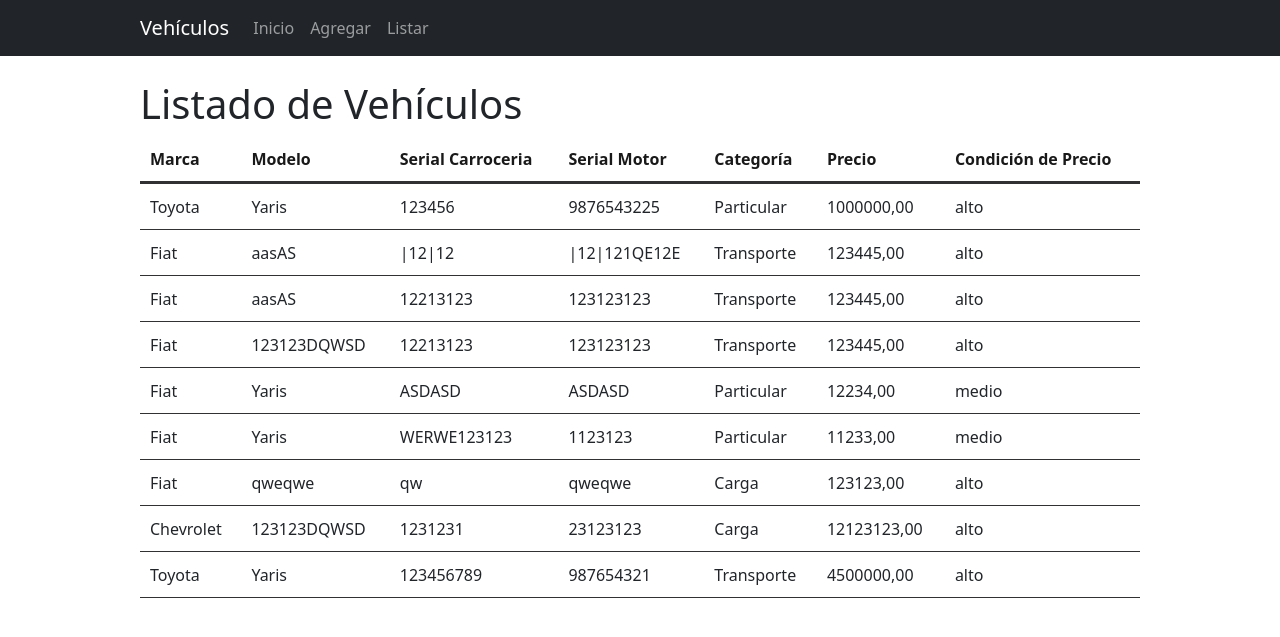
After one commit to OskarUno/Tienda_Vehiculos, a Django app: page /vehiculo/listar/ in a window 1280 px wide. The commit adds this page. Shown: the top 637 px of the page. Run offline with Django 4.2, Linux system fonts and the light colour scheme; data comes from the database, SQL or seed files in the repository; both versions use the stored data as it was after the commit.

Commit message:
Se agrega la vista, filtro y formulario, faltan los permisos

```diff
--- a/proyecto_vehiculos_django/proyecto_vehiculos_django/settings.py
+++ b/proyecto_vehiculos_django/proyecto_vehiculos_django/settings.py
@@ -104,9 +104,9 @@
 # Internationalization
 # https://docs.djangoproject.com/en/4.0/topics/i18n/
 
-LANGUAGE_CODE = 'en-us'
+LANGUAGE_CODE = 'es-cl'
 
-TIME_ZONE = 'UTC'
+TIME_ZONE = 'America/Santiago'
 
 USE_I18N = True
 
@@ -117,6 +117,7 @@
 # https://docs.djangoproject.com/en/4.0/howto/static-files/
 
 STATIC_URL = 'static/'
+STATICFILES_DIRS = [BASE_DIR / "static",]
 
 # Default primary key field type
 # https://docs.djangoproject.com/en/4.0/ref/settings/#default-auto-field
--- /dev/null
+++ b/proyecto_vehiculos_django/static/css/styles.css
@@ -0,0 +1,43 @@
+
+header .listado{
+    text-align: left;
+}
+
+.container {
+    width: 80%;
+    margin-top: 0 auto;
+}
+
+table {
+    width: 100%;
+    border-collapse: separate;
+    border-spacing: 0 1px;
+
+}
+
+table, th, td  tr{
+    border: none;
+}
+
+th, td {
+    padding: 10px;
+    text-align: left;
+    border-bottom: 1px solid #313133;
+}
+
+th {
+    text-align: left;
+    color: #0f0e0ef3;
+    border-bottom: 3px solid #313133;
+}
+
+@media (max-width: 800px) {
+    header h1 {
+        font-size: 2rem;
+    }
+
+    .jumbotron p.lead{
+        font-size: 1.5rem;
+        color: blueviolet;
+    }
+}
--- /dev/null
+++ b/proyecto_vehiculos_django/templates/base.html
@@ -0,0 +1,63 @@
+{%load static%}
+<!DOCTYPE html>
+<html lang="en">
+  <head>
+    <meta charset="UTF-8" />
+    <meta name="viewport" content="width=device-width, initial-scale=1.0" />
+    <title>{% block title %}{% endblock %}</title>
+    <link
+      href="https://cdn.jsdelivr.net/npm/bootstrap@5.3.3/dist/css/bootstrap.min.css"
+      rel="stylesheet"
+      integrity="sha384-QWTKZyjpPEjISv5WaRU9OFeRpok6YctnYmDr5pNlyT2bRjXh0JMhjY6hW+ALEwIH"
+      crossorigin="anonymous"
+    />
+    <link rel="stylesheet" href="{% static 'css/styles.css' %}" />
+  </head>
+  <body>
+    <nav class="navbar navbar-expand-lg navbar-dark bg-dark">
+      <div class="container">
+        <a class="navbar-brand" href="{% url 'index' %}">Vehículos</a>
+        <button
+          class="navbar-toggler"
+          type="button"
+          data-bs-toggle="collapse"
+          data-bs-target="#navbarNav"
+          aria-controls="navbarNav"
+          aria-expanded="false"
+          aria-label="Toggle navigation"
+        >
+          <span class="navbar-toggler-icon"></span>
+        </button>
+        <div class="collapse navbar-collapse" id="navbarNav">
+          <ul class="navbar-nav ml-auto">
+
+            <li class="nav-item">
+              <a class="nav-link" href="{% url 'index' %}"
+                >Inicio</a
+              >
+            </li>
+
+            <li class="nav-item">
+              <a class="nav-link" href="{% url 'vehiculo:add' %}">Agregar</a>
+            </li>
+
+            <li class="nav-item">
+              <a class="nav-link" href="{% url 'vehiculo:listar' %}">Listar</a>
+            </li>
+
+          </ul>
+        </div>
+      </div>
+    </nav>
+
+    <!-- Contenido principal-->
+    <div class="container mt-4">{% block content %}{% endblock %}</div>
+
+    <script
+      src="https://cdn.jsdelivr.net/npm/bootstrap@5.3.3/dist/js/bootstrap.bundle.min.js"
+      integrity="sha384-YvpcrYf0tY3lHB60NNkmXc5s9fDVZLESaAA55NDzOxhy9GkcIdslK1eN7N6jIeHz"
+      crossorigin="anonymous"
+    ></script>
+    <script src="{% static 'js/scripts.js' %}"></script>
+  </body>
+</html>
--- a/proyecto_vehiculos_django/vehiculo/models.py
+++ b/proyecto_vehiculos_django/vehiculo/models.py
@@ -1,7 +1,7 @@
 from django.db import models
 
 class Vehiculo(models.Model):
-    MARCAS = [ ('Fiat', 'Fiat'), ('Chevrolet', 'Chevrolet'), ('Ford', 'Ford'), ('Toyota', 'Toyota'), ]
+    MARCAS = [ ('Ford', 'Ford'), ('Fiat', 'Fiat'), ('Chevrolet', 'Chevrolet'),  ('Toyota', 'Toyota'), ]
     CATEGORIAS = [ ('Particular', 'Particular'), ('Transporte', 'Transporte'), ('Carga', 'Carga'), ]
 
     marca = models.CharField(max_length=20, choices=MARCAS, default='Ford')
--- /dev/null
+++ b/proyecto_vehiculos_django/vehiculo/templates/vehiculo/listar.html
@@ -0,0 +1,53 @@
+{% extends 'base.html' %}
+{% block title %}Lista{% endblock %}
+{% block content %}
+<header>
+    <h1 class="listado">Listado de Vehículos</h1>
+</header>
+
+<div>
+
+    {% if error %}
+        <div class="alert alert-danger"> {{error}}</div>
+    {% endif %}
+
+    {% if filtro_listo %}
+    <table>
+        <thead>
+            <tr>
+                <th>Marca</th>
+                <th>Modelo</th>
+                <th>Serial Carroceria</th>
+                <th>Serial Motor</th>
+                <th>Categoría</th>
+                <th>Precio</th>
+                <th>Condición de Precio</th>
+            </tr>
+        </thead>
+        <tbody>
+                {% for vehiculo, categoria in filtro_listo %}
+                    <tr>
+                        <td>{{ vehiculo.marca }}</td>
+                        <td>{{ vehiculo.modelo }}</td>
+                        <td>{{ vehiculo.serial_carroceria }}</td>
+                        <td>{{ vehiculo.serial_motor }}</td>
+                        <td>{{ vehiculo.categoria }}</td>
+                        <td>{{ vehiculo.precio }}</td>
+                        <td>{{ categoria }}</td>
+                    </tr>
+                {% endfor %}
+            {% else %}
+                <p>No hay ofertas disponibles actualmente...</p>
+    {% endif %}
+        </tbody>
+    </table>
+</div>
+
+
+
+
+
+
+
+
+{% endblock %}
--- a/proyecto_vehiculos_django/vehiculo/urls.py
+++ b/proyecto_vehiculos_django/vehiculo/urls.py
@@ -4,6 +4,6 @@
 app_name = 'vehiculo'
 
 urlpatterns = [
-    path('', views.index, name='index'),
     path('add/', views.add, name='add'),
+    path('listar/', views.listar, name='listar'),
 ]
--- a/proyecto_vehiculos_django/vehiculo/views.py
+++ b/proyecto_vehiculos_django/vehiculo/views.py
@@ -3,9 +3,22 @@
 from .forms import VehiculoForm
 from .models import Vehiculo
 
-def index(request):
+def listar(request):
     vehiculos = Vehiculo.objects.all()
-    return render(request, 'vehiculo/index.html', {'vehiculo': vehiculos})
+    filtro = []
+    for vehiculo in vehiculos:
+        if vehiculo.precio < 10000:
+            filtro.append('bajo')
+        elif vehiculo.precio >= 10000 and vehiculo.precio < 30000:
+            filtro.append('medio')
+        elif vehiculo.precio >= 30000:
+            filtro.append('alto')
+        else:
+            filtro.append('error')
+    filtro_listo = zip(vehiculos, filtro)
+    print(filtro)
+    return render(request, 'vehiculo/listar.html', {'filtro_listo': filtro_listo})
+
 
 
 #@login_required()
@@ -16,7 +29,7 @@
         forms = VehiculoForm(request.POST)
         if forms.is_valid():
             forms.save()
-            return redirect('vehiculo:index')
+            return redirect('vehiculo:listar')
 
     else:  # "__latest__"
         forms = VehiculoForm()
```
Also changed, not shown: proyecto_vehiculos_django/templates/index.html (+7 -14 lines), proyecto_vehiculos_django/vehiculo/forms.py (+6 -8 lines), proyecto_vehiculos_django/vehiculo/templates/vehiculo/add.html (+12 -13 lines), proyecto_vehiculos_django/vehiculo/templates/vehiculo/index.html (deleted, +0 -13 lines), proyecto_vehiculos_django/db.sqlite3, proyecto_vehiculos_django/vehiculo/migrations/0002_alter_vehiculo_marca.py (added).
